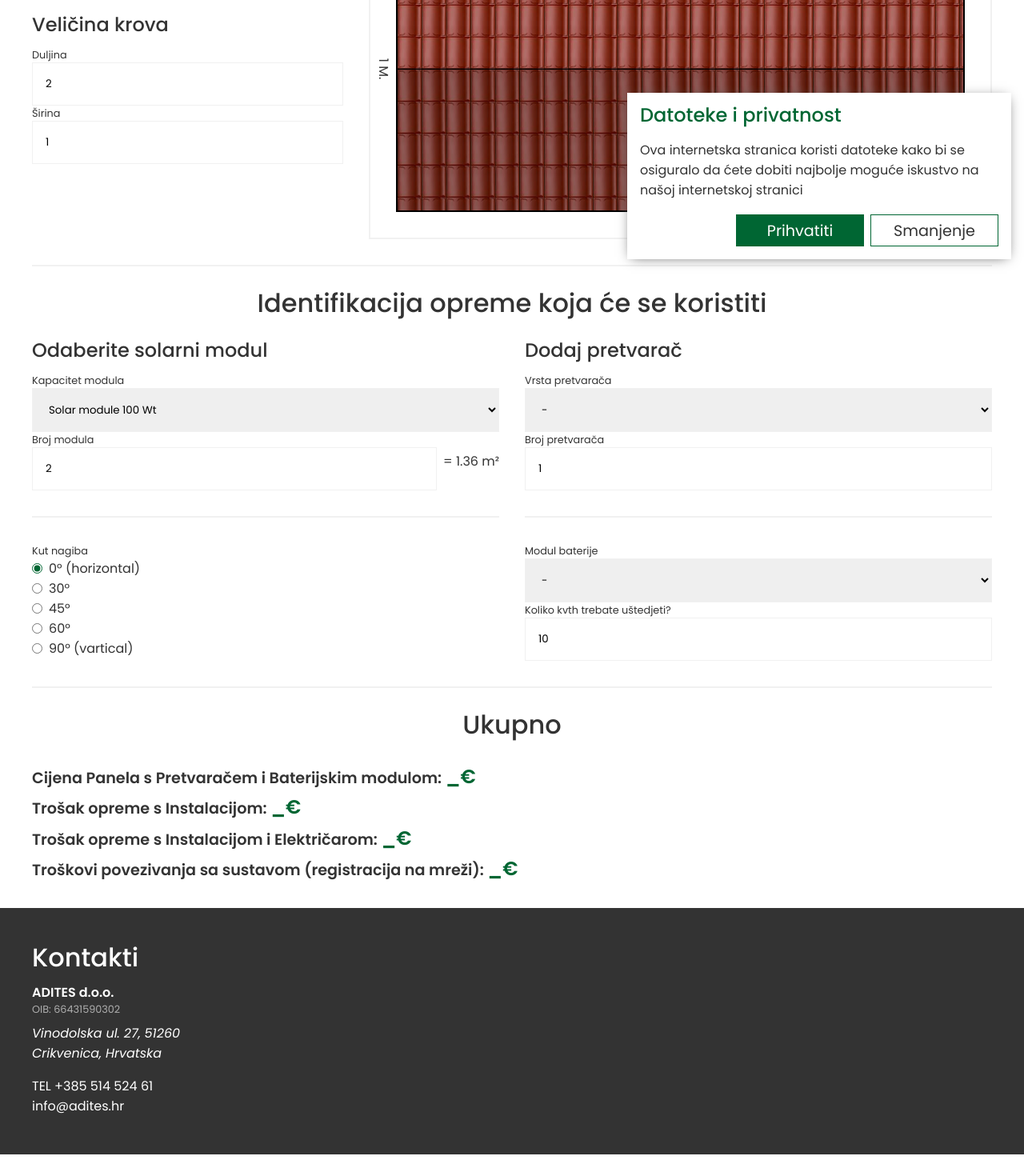
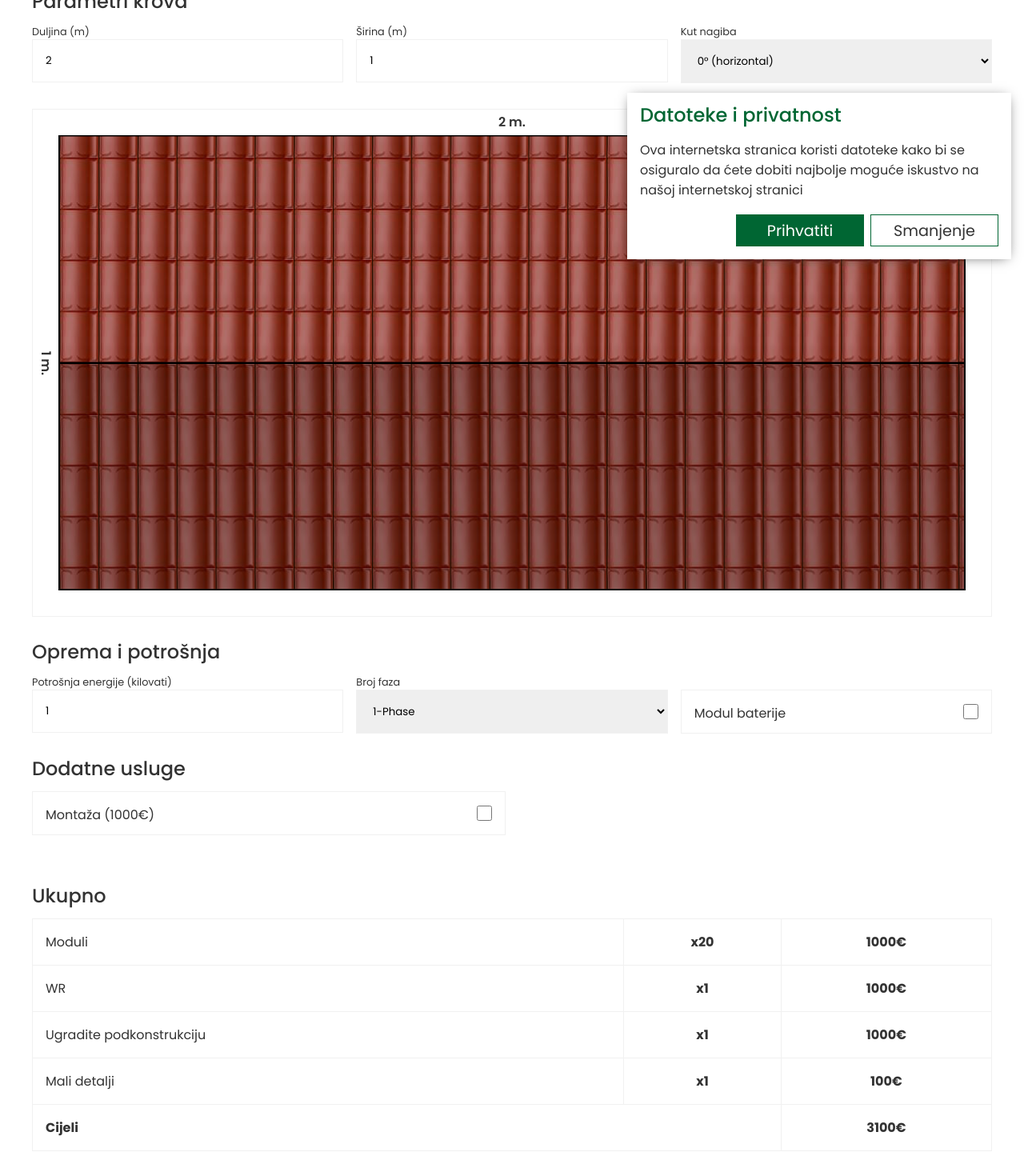
Before and after one commit to Nitrosick/Adites, a Nuxt app: page /calculator in a window 1280 px wide. Shown: the part 460-1930 px from the top of the page at 80% size. Before the commit the page ends 1903 px from the top, so only its background shows below. Built offline with nearby package versions, Linux system fonts and the light colour scheme.

Commit message:
Calculator template

```diff
--- a/assets/style/main.scss
+++ b/assets/style/main.scss
@@ -29,7 +29,7 @@ textarea {
   padding: 1rem;
 
   &::placeholder {
-    color: $color-grey-2;
+    color: $color-grey-3;
   }
 }
 
--- a/components/app/LangSwitcher.vue
+++ b/components/app/LangSwitcher.vue
@@ -27,6 +27,8 @@ onBeforeMount(() => {
   if (storageLang) {
     store.changeLanguage(storageLang)
     lang.value = storageLang
+  } else {
+    lang.value = 'hr'
   }
 })
 </script>
--- /dev/null
+++ b/components/field/Checkbox.vue
@@ -0,0 +1,74 @@
+<template>
+  <div class="checkbox-container">
+    <div
+      class="checkbox"
+      :class="{ 'checkbox-disabled': disabled }"
+    >
+      <label
+        v-if="label"
+        :for="id"
+        class="checkbox-label"
+      >
+        {{ label }}
+      </label>
+      <input
+        type="checkbox"
+        :name="id"
+        :id="id"
+        :disabled="disabled"
+        class="checkbox-field"
+        v-model="model"
+        v-bind="attrs"
+      />
+    </div>
+  </div>
+</template>
+
+<script setup>
+const props = defineProps({
+  id: { type: String, required: true},
+  label: { type: String, required: true},
+  disabled: { type: Boolean, default: false},
+  attrs: { type: Object, default: () => {}}
+})
+
+const model = defineModel({ default: null })
+</script>
+
+<style lang="scss" scoped>
+.checkbox-container {
+  height: 100%;
+  display: flex;
+  flex-direction: column;
+  justify-content: flex-end;
+}
+
+.checkbox {
+  display: flex;
+  align-items: center;
+  border: 1px solid $color-grey-3;
+  height: 55px;
+
+  &-field {
+    border: none;
+    width: 1.2rem;
+    height: 1.2rem;
+    margin: 0;
+    margin-right: 1rem;
+    padding: 0;
+    accent-color: $color-primary;
+    cursor: pointer;
+  }
+
+  &-label {
+    flex-grow: 1;
+    height: 100%;
+    padding: 1rem;
+    cursor: pointer;
+  }
+}
+
+.checkbox-disabled {
+  opacity: 0.5;
+}
+</style>
--- a/components/page/calculator/Roof.vue
+++ b/components/page/calculator/Roof.vue
@@ -36,8 +36,8 @@
           class="roof-panel"
         />
       </div>
-      <span class="roof-width">{{ data.width }} M.</span>
-      <span class="roof-length">{{ data.length }} M.</span>
+      <span class="roof-width">{{ data.width }} m.</span>
+      <span class="roof-length">{{ data.length }} m.</span>
     </div>
   </div>
 </template>
@@ -64,7 +64,7 @@ const across = computed(() => Math.floor((props.data.width / 2) / props.panel.wi
   align-items: center;
   justify-content: center;
   padding: 2rem;
-  border: 2px solid $color-grey-3;
+  border: 1px solid $color-grey-3;
 
   &-width {
     position: absolute;
@@ -73,6 +73,7 @@ const across = computed(() => Math.floor((props.data.width / 2) / props.panel.wi
     transform: translateY(-50%);
     writing-mode: vertical-rl;
     line-height: 2rem;
+    font-weight: 600;
   }
 
   &-length {
@@ -81,6 +82,7 @@ const across = computed(() => Math.floor((props.data.width / 2) / props.panel.wi
     left: 50%;
     transform: translateX(-50%);
     line-height: 2rem;
+    font-weight: 600;
   }
 
   &-background {
--- a/const/menu.js
+++ b/const/menu.js
@@ -7,5 +7,6 @@ export const menu = [
 
 export const submenu = [
   { id: 1, title: { en: 'masthead', de: 'impressum', hr: 'vrh jarbola' }, to: '/masthead' },
-  { id: 2, title: { en: 'privacy', de: 'datenschutzerklärung', hr: 'zaštita podataka' }, to: '/privacy' }
+  { id: 2, title: { en: 'privacy', de: 'datenschutzerklärung', hr: 'zaštita podataka' }, to: '/privacy' },
+  { id: 3, title: { en: 'calculator', de: 'rechner', hr: 'kalkulator' }, to: '/calculator' }
 ]
--- a/pages/calculator.vue
+++ b/pages/calculator.vue
@@ -5,35 +5,37 @@
       v-html="translates[ln].title"
     />
     <form class="calculator-form">
-      <h2
-        class="calculator-title"
-        v-html="translates[ln].panelsCount"
-      />
-      <div class="area">
-        <div class="area-fields">
       <div>
+        <div class="customer">
           <h3
             class="calculator-subtitle"
-              v-html="translates[ln].energyConsume"
+            v-html="translates[ln].customer"
           />
           <Input
-              id="energy"
-              type="number"
-              :label="translates[ln].kWt"
+            id="address"
+            :label="translates[ln].address"
             :required="true"
-              :attrs="{ min: 1 }"
-              v-model="data.energy"
+            v-model="data.address"
+          />
+          <Input
+            id="phone"
+            type="tel"
+            :label="translates[ln].phone"
+            :placeholder="translates[ln].phoneMask"
+            :required="true"
+            v-model="data.phone"
           />
         </div>
-          <div>
+
+        <div class="roof-params">
           <h3
             class="calculator-subtitle"
-              v-html="translates[ln].roofSize"
+            v-html="translates[ln].roofParams"
           />
           <Input
             id="length"
             type="number"
-              :label="translates[ln].length"
+            :label="translates[ln].length + ' (m)'"
             :required="true"
             :attrs="{ min: 1, max: 500, step: 0.2 }"
             v-model="data.length"
@@ -41,56 +43,13 @@
           <Input
             id="width"
             type="number"
-              :label="translates[ln].width"
+            :label="translates[ln].width + ' (m)'"
             :required="true"
             :attrs="{ min: 1, max: 500, step: 0.2 }"
             v-model="data.width"
           />
-          </div>
-        </div>
-        <Roof
-          :data="data"
-          :panel="panel"
-        />
-      </div>
-
-      <h2
-        class="calculator-title"
-        v-html="translates[ln].equipment"
-      />
-      <div class="equipment">
-        <div class="equipment-module">
-          <h3
-            class="calculator-subtitle"
-            v-html="translates[ln].solarModule"
-          />
           <Select
-            id="module"
-            :label="translates[ln].moduleCapacity"
-            :options="{
-              100: 'Solar module 100 Wt',
-              200: 'Solar module 200 Wt',
-              500: 'Solar module 500 Wt'
-            }"
-            :defaultValue="false"
-            v-model="data.power"
-          />
-          <div class="equipment-module-count">
-            <Input
-              id="modules-count"
-              type="number"
-              :label="translates[ln].modulesCount"
-              :required="true"
-              :attrs="{ min: 1, max: 1000 }"
-              v-model="data.modulesCount"
-              class="input"
-            />
-            <span>
-              = {{ (0.68 * data.modulesCount).toFixed(2) }} m²
-            </span>
-          </div>
-          <div class="equipment-module-angle">
-            <Radio
+            id="angle"
             :label="translates[ln].angle"
             :options="{
               0: '0° (horizontal)',
@@ -99,59 +58,97 @@
               60: '60°',
               90: '90° (vartical)'
             }"
+            :defaultValue="false"
             v-model="data.angle"
           />
         </div>
       </div>
-        <div class="equipment-invertor">
+
+      <Roof
+        :data="data"
+        :panel="panel"
+      />
+
+      <div class="equipment">
         <h3
           class="calculator-subtitle"
-            v-html="translates[ln].addInverter"
+          v-html="translates[ln].equipment"
+        />
+        <Input
+          id="energy"
+          type="number"
+          :label="translates[ln].consumption"
+          :required="true"
+          :attrs="{ min: 1 }"
+          v-model="data.energy"
         />
         <Select
-            id="invertor"
-            :label="translates[ln].inverterType"
-            :options="{}"
-            v-model="data.invertor"
+          id="phases"
+          :label="translates[ln].phases"
+          :options="{
+            1: '1-Phase',
+            2: '3-Phase'
+          }"
+          :defaultValue="false"
+          v-model="data.phases"
         />
-          <Input
-            id="invertors-count"
-            type="number"
-            :label="translates[ln].invertersCount"
-            :required="true"
-            :attrs="{ min: 1, max: 100 }"
-            v-model="data.invertorsCount"
-            class="input"
-          />
-          <div class="equipment-invertor-battery">
-            <Select
+        <Checkbox
           id="battery"
           :label="translates[ln].battery"
-              :options="{}"
           v-model="data.battery"
         />
-            <Input
-              id="accumulate"
-              type="number"
-              :label="translates[ln].accumulate"
-              :required="true"
-              :attrs="{ min: 1, max: 1000 }"
-              v-model="data.accumulate"
+      </div>
+
+      <div class="services">
+        <h3
+          class="calculator-subtitle"
+          v-html="translates[ln].services"
+        />
+        <Checkbox
+          id="montage"
+          :label="`${translates[ln].montage} (${costs.montage}€)`"
+          v-model="data.montage"
         />
       </div>
-        </div>
+
+      <div class="total">
+        <h3
+          class="calculator-subtitle"
+          v-html="translates[ln].totals"
+        />
+        <table class="total-table">
+          <tr>
+            <td v-html="translates[ln].modules" />
+            <th>x{{ data.modulesCount }}</th>
+            <th>{{ costs.module * data.modulesCount }}€</th>
+          </tr>
+          <tr>
+            <td>WR</td>
+            <th>x{{ data.wrCount }}</th>
+            <th>{{ costs.wr * data.wrCount }}€</th>
+          </tr>
+          <tr>
+            <td v-html="translates[ln].subconstruction" />
+            <th>x{{ data.subconstructionsCount }}</th>
+            <th>{{ costs.subconstruction * data.subconstructionsCount }}€</th>
+          </tr>
+          <tr>
+            <td v-html="translates[ln].small" />
+            <th>x{{ data.smallParts }}</th>
+            <th>{{ costs.smallParts * data.smallParts }}€</th>
+          </tr>
+          <tr>
+            <th v-html="translates[ln].total" colspan="2" class="left" />
+            <th>{{ getTotal }}€</th>
+          </tr>
+        </table>
       </div>
 
-      <h2
-        class="calculator-title"
-        v-html="translates[ln].totals"
+      <Button
+        :text="translates[ln].order"
+        type="submit"
+        class="button"
       />
-      <div class="total">
-        <div>{{ translates[ln].totalDefault }}: <span class="total-value">_€</span></div>
-        <div>{{ translates[ln].totalInstall }}: <span class="total-value">_€</span></div>
-        <div>{{ translates[ln].totalElectician }}: <span class="total-value">_€</span></div>
-        <div>{{ translates[ln].totalConnect }}: <span class="total-value">_€</span></div>
-      </div>
     </form>
   </div>
 </template>
@@ -163,16 +160,19 @@ const store = useMainStore()
 const ln = computed(() => store.language)
 
 const data = reactive({
-  energy: 1,
+  address: null,
+  phone: null,
   length: 2,
   width: 1,
-  power: 100,
-  modulesCount: 2,
   angle: 0,
-  invertor: null,
-  invertorsCount: 1,
-  battery: null,
-  accumulate: 10
+  energy: 1,
+  phases: 1,
+  battery: false,
+  montage: false,
+  modulesCount: 20,
+  wrCount: 1,
+  subconstructionsCount: 1,
+  smallParts: 1
 })
 
 const panel = {
@@ -180,184 +180,159 @@ const panel = {
   width: 1.73
 }
 
+const costs = {
+  module: 50,
+  wr: 1000,
+  subconstruction: 1000,
+  smallParts: 100,
+  montage: 1000
+}
+
 const translates = {
   en: {
     title: 'Solar panel calculator',
-    panelsCount: 'Panel quantity calculation',
-    energyConsume: 'How much energy do you consume per year?',
-    kWt: 'In kilowatts',
-    roofSize: 'Roof size',
+    roofParams: 'Roof parameters',
+    address: 'Address',
+    phone: 'Phone',
+    phoneMask: '(750) 000-0000',
+    customer: 'Customer information',
+    equipment: 'Equipment and consumption',
+    consumption: 'Energy consumption (kilowatts)',
+    phases: 'Number of phases',
     length: 'Length',
     width: 'Width',
-    equipment: 'Identification of the equipment to be used',
-    solarModule: 'Select a solar module',
-    moduleCapacity: 'Module capacity',
-    modulesCount: 'Module quantity',
     angle: 'Tilt angle',
-    addInverter: 'Add inverter',
-    inverterType: 'Inverter type',
-    invertersCount: 'Inverter quantity',
     battery: 'Battery module',
-    accumulate: 'How many kWh do you need to accumulate?',
+    services: 'Additional services',
+    montage: 'Montage',
+    total: 'Total',
     totals: 'Totals',
-    totalDefault: 'Cost of Panels with Inverter and Battery module',
-    totalInstall: 'Cost of equipment with Installation',
-    totalElectician: 'Cost of equipment with Installation and Electrician',
-    totalConnect: 'Cost of system connection (registration in the network)'
+    modules: 'Modules',
+    subconstruction: 'Set subconstruction',
+    small: 'Small parts',
+    order: 'Order'
   },
   de: {
     title: 'Solarpanel-rechner',
-    panelsCount: 'Berechnung der plattenmenge',
-    energyConsume: 'Wie viel energie verbrauchen sie pro jahr?',
-    kWt: 'In kilowatt',
-    roofSize: 'Dachgröße',
+    roofParams: 'Dachparameter',
+    address: 'Anschrift',
+    phone: 'Telefon',
+    phoneMask: '+(50 00) 000-00-00',
+    customer: 'Kundeninformationen',
+    equipment: 'Ausstattung und Verbrauch',
+    consumption: 'Energieverbrauch (Kilowatt)',
+    phases: 'Anzahl der phasen',
     length: 'Länge',
     width: 'Breite',
-    equipment: 'Identifizierung der zu verwendenden ausrüstung',
-    solarModule: 'Wählen sie ein solarmodul',
-    moduleCapacity: 'Modulkapazität',
-    modulesCount: 'Modul-quantität',
     angle: 'Neigungswinkel',
-    addInverter: 'Wechselrichter hinzufügen',
-    inverterType: 'Wechselrichter-typ',
-    invertersCount: 'Wechselrichter-menge',
     battery: 'Batteriemodul',
-    accumulate: 'Wie viele kWh müssen sie akkumulieren?',
+    services: 'Zusatzleistungen',
+    montage: 'Montage',
+    total: 'Insgesamt',
     totals: 'Summieren',
-    totalDefault: 'Kosten für Panels mit Wechselrichter und Batteriemodul',
-    totalInstall: 'Ausrüstungskosten mit Installation',
-    totalElectician: 'Ausrüstungskosten mit Installation und Elektriker',
-    totalConnect: 'Kosten für die systemverbindung (registrierung im netzwerk)'
+    modules: 'Modele',
+    subconstruction: 'Set unterconstruktion',
+    small: 'Kleinteilen',
+    order: 'Bestellen'
   },
   hr: {
     title: 'Kalkulator solarnih panela',
-    panelsCount: 'Izračunavanje broja ploča',
-    energyConsume: 'Koliko energije trošite godišnje?',
-    kWt: 'U kilovatima',
-    roofSize: 'Veličina krova',
+    roofParams: 'Parametri krova',
+    address: 'Adresa',
+    phone: 'Telefon',
+    phoneMask: '+385-00 (0000000)',
+    customer: 'Informacije o kupcima',
+    equipment: 'Oprema i potrošnja',
+    consumption: 'Potrošnja energije (kilovati)',
+    phases: 'Broj faza',
     length: 'Duljina',
     width: 'Širina',
-    equipment: 'Identifikacija opreme koja će se koristiti',
-    solarModule: 'Odaberite solarni modul',
-    moduleCapacity: 'Kapacitet modula',
-    modulesCount: 'Broj modula',
     angle: 'Kut nagiba',
-    addInverter: 'Dodaj pretvarač',
-    inverterType: 'Vrsta pretvarača',
-    invertersCount: 'Broj pretvarača',
     battery: 'Modul baterije',
-    accumulate: 'Koliko kvth trebate uštedjeti?',
+    services: 'Dodatne usluge',
+    montage: 'Montaža',
+    total: 'Cijeli',
     totals: 'Ukupno',
-    totalDefault: 'Cijena Panela s Pretvaračem i Baterijskim modulom',
-    totalInstall: 'Trošak opreme s Instalacijom',
-    totalElectician: 'Trošak opreme s Instalacijom i Električarom',
-    totalConnect: 'Troškovi povezivanja sa sustavom (registracija na mreži)'
+    modules: 'Moduli',
+    subconstruction: 'Ugradite podkonstrukciju',
+    small: 'Mali detalji',
+    order: 'Narudžba'
   }
 }
 
 const { projectTitle } = useRuntimeConfig().public
 useHead({ title: () => `${projectTitle} | ${translates[ln.value].title}` })
+
+const getTotal = computed(() => (
+  (costs.module * data.modulesCount) +
+  (costs.wr * data.wrCount) +
+  (costs.subconstruction * data.subconstructionsCount) +
+  (costs.smallParts * data.smallParts)
+))
 </script>
 
 <style lang="scss" scoped>
 .calculator {
   display: flex;
   flex-direction: column;
+  gap: 4rem;
   padding: 2rem 1rem;
   width: 100%;
 
-  &-title {
-    margin: 2rem 0;
+  &-form {
+    display: flex;
+    flex-direction: column;
+    gap: 2rem;
   }
 
   &-subtitle {
     text-align: left;
-    margin-bottom: 1rem;
+    grid-column: 1/-1;
   }
 }
 
-.area {
+.customer,
+.services {
   display: grid;
-  grid-template-columns: 1fr 2fr;
-  gap: 2rem;
-  padding-bottom: 2rem;
-  border-bottom: 2px solid $color-grey-3;
-
-  &-fields {
-    display: flex;
-    flex-direction: column;
-    gap: 2rem;
-  }
+  grid-template-columns: repeat(2, 1fr);
+  gap: 1rem;
+  margin-bottom: 2rem;
 }
 
+.roof-params,
 .equipment {
   display: grid;
-  grid-template-columns: repeat(2, 1fr);
-  gap: 2rem;
-  padding-bottom: 2rem;
-  border-bottom: 2px solid $color-grey-3;
-
-  &-module {
-    &-count {
-      display: flex;
-      align-items: center;
-      gap: 0.5rem;
-
-      .input {
-        flex-grow: 1;
-      }
+  grid-template-columns: repeat(3, 1fr);
+  gap: 1rem;
 }
 
-    &-angle {
-      padding-top: 2rem;
-      margin-top: 2rem;
-      border-top: 2px solid $color-grey-3;
-    }
+.total {
+  &-table {
+    border-collapse: collapse;
+    width: 100%;
+    margin-top: 1rem;
+
+    th, td {
+      padding: 1rem;
+      border: 1px solid $color-grey-3;
     }
 
-  &-invertor {
-    &-battery {
-      padding-top: 2rem;
-      margin-top: 2rem;
-      border-top: 2px solid $color-grey-3;
+    .left {
+      text-align: left;
     }
   }
 }
 
-.total {
-  display: flex;
-  flex-direction: column;
-  gap: 0.2rem;
-  font-size: $font-size-lg;
-  font-weight: 600;
-
-  &-value {
-    font-size: $font-size-xl;
-    color: $color-primary;
-  }
-}
-
-@include breakpoint-xl {
-  .area {
-    display: flex;
-    flex-direction: column;
-
-    &-fields {
-      max-width: calc(50vw - 2rem);
-    }
-  }
+.button {
+  align-self: flex-end;
 }
 
 @include breakpoint-md {
-  .area {
-    &-fields {
-      max-width: initial;
-    }
-  }
-
+  .customer,
+  .services,
+  .roof-params,
   .equipment {
-    display: flex;
-    flex-direction: column;
+    grid-template-columns: 1fr;
   }
 }
 </style>
```
Lines whose indentation alone changed are shown as unchanged.
